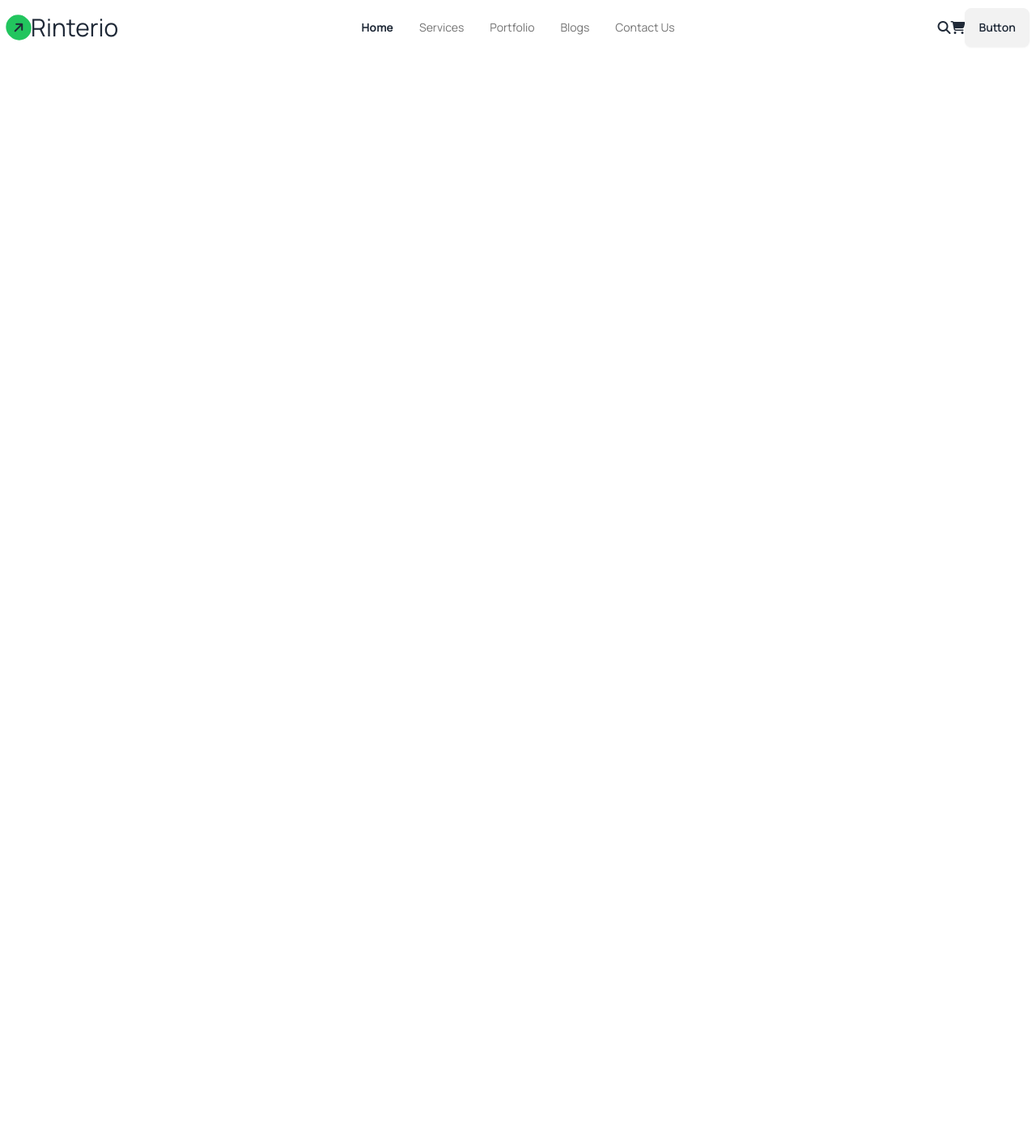
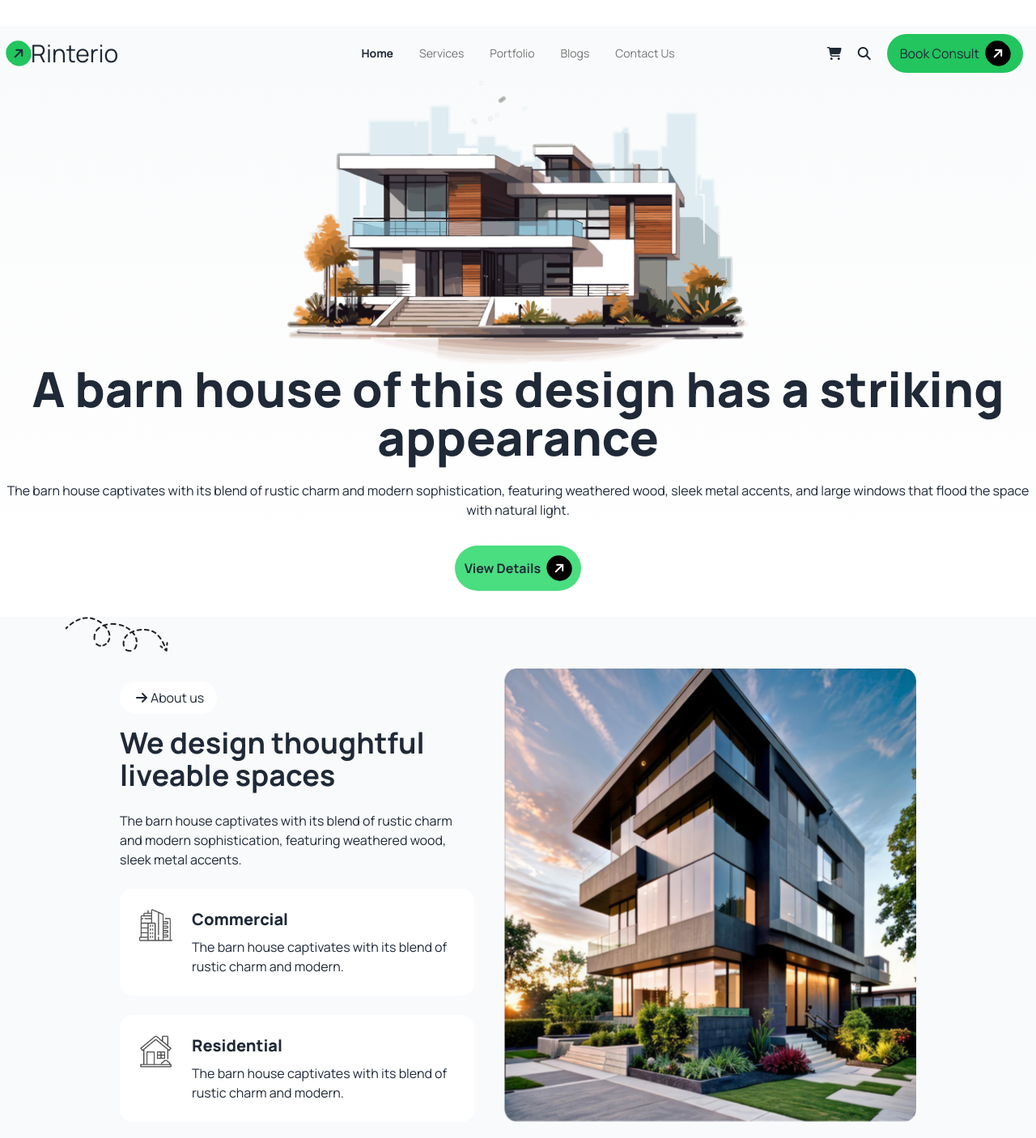
Before and after one commit to muin99/Optima, a plain HTML site: page index.html in a window 1280 px wide. Shown: the whole page at 81% size. Before the commit the page ends 800 px from the top, so only its background shows below. Drawn offline with nearby package versions, Linux system fonts and the light colour scheme.

Commit message:
navbar, header and desgine section

```diff
--- a/index.html
+++ b/index.html
@@ -18,11 +18,12 @@
     </style>
 </head>
 
-<body class="font-manrope">
+<body class="font-manrope ">
     <!-- Header -->
-    <header class="container mx-auto ">
+    <header class="container mx-auto my-8 bg-gradient-to-b from-gray-50 to-white">
+        <!-- navbar -->
         <nav>
-            <div class="navbar bg-base-100">
+            <div class="navbar">
                 <div class="navbar-start">
                     <div class="dropdown">
                         <div tabindex="0" role="button" class="btn btn-ghost lg:hidden">
@@ -55,17 +56,77 @@
                         <li><a class="text-[#737373]">Contact Us</a></li>
                     </ul>
                 </div>
-                <div class="navbar-end">
-                    <i class="fa-solid fa-magnifying-glass border border-1 border-none bg-white rounded-full"></i>
-                    <i class="fa-solid fa-cart-shopping"></i>
-                    <a class="btn">Button</a>
+                <div class="navbar-end gap-5">
+                    <i class="fa-solid fa-cart-shopping hidden md:block"></i>
+                    <i class=" fa-solid fa-magnifying-glass hidden md:block border border-1 border-none bg-white  rounded-full"></i>
+                    <button class="bg-green-500 py-2 px-4 rounded-full mr-2 sm:">Book Consult<i
+                            class="fa-solid fa-arrow-right text-white bg-black rounded-full  ml-2 p-2 -rotate-45"></i></button>
                 </div>
             </div>
         </nav>
+
+        <!-- main-header section -->
+        <section class="flex flex-col items-center justify-center">
+            <!-- img section -->
+            <div class="">
+                <img src="assets/banner.png" alt="">
+            </div>
+            <!-- text-section -->
+            <div class="text-center">
+                <h1 class="text-2xl font-extrabold mb-6 md:text-6xl">A barn house of this design has a striking
+                    appearance</h1>
+                <p class="mb-8">The barn house captivates with its blend of rustic charm and modern sophistication,
+                    featuring
+                    weathered wood, sleek metal accents, and large windows that flood the space with natural light.</p>
+                <button class="bg-green-400 p-3 rounded-full  font-bold">View Details<i
+                        class="fa-solid fa-arrow-right text-white bg-black rounded-full  ml-2 p-2 -rotate-45"></i></button>
+            </div>
+        </section>
     </header>
     <!-- Main -->
-    <main>
+    <main class="bg-gray-50">
+        <!-- design section -->
+        <img class="hidden sm:block md:ml-20" src="assets/Vector.png" alt="">
+        <section class="max-w-5xl mx-auto md:flex p-5">
+            <div class="md:w-2/4 mr-9">
+                <div class="flex justify-center md:justify-normal">
+                    <button class="bg-white rounded-full border-none py-2 px-4 my-4"><i
+                            class="fa-solid fa-arrow-right m-1"></i>About us</button>
+                </div>
+                <!-- text-section -->
+                <div class="text-center md:text-start">
+                    <h1 class="text-4xl font-bold mb-6">We design thoughtful liveable spaces</h1>
+                    <p>The barn house captivates with its blend of rustic charm and modern sophistication, featuring
+                        weathered wood, sleek metal accents.</p>
+                </div>
+                <!-- card -->
+                <div>
+                    <div class="flex bg-white rounded-2xl p-6 my-6">
+                        <div>
+                            <img src="assets/commercial.png" alt="">
+                        </div>
+                        <div class="pl-6">
+                            <h4 class="text-xl font-extrabold pb-2">Commercial</h4>
+                            <p>The barn house captivates with its blend of rustic charm and modern.</p>
+                        </div>
+                    </div>
+                    <div class="flex bg-white rounded-2xl p-6">
+                        <div>
+                            <img src="assets/residential.png" alt="">
+                        </div>
+                        <div class="pl-6">
+                            <h4 class="text-xl font-extrabold pb-2">Residential</h4>
+                            <p>The barn house captivates with its blend of rustic charm and modern.</p>
+                        </div>
+                    </div>
+                </div>
+            </div>
 
+            <!-- img-section -->
+            <div>
+                <img class="w-full h-full" src="assets/Rectangle.png" alt="">
+            </div>
+        </section>
     </main>
     <!-- Footer -->
     <footer>
```
